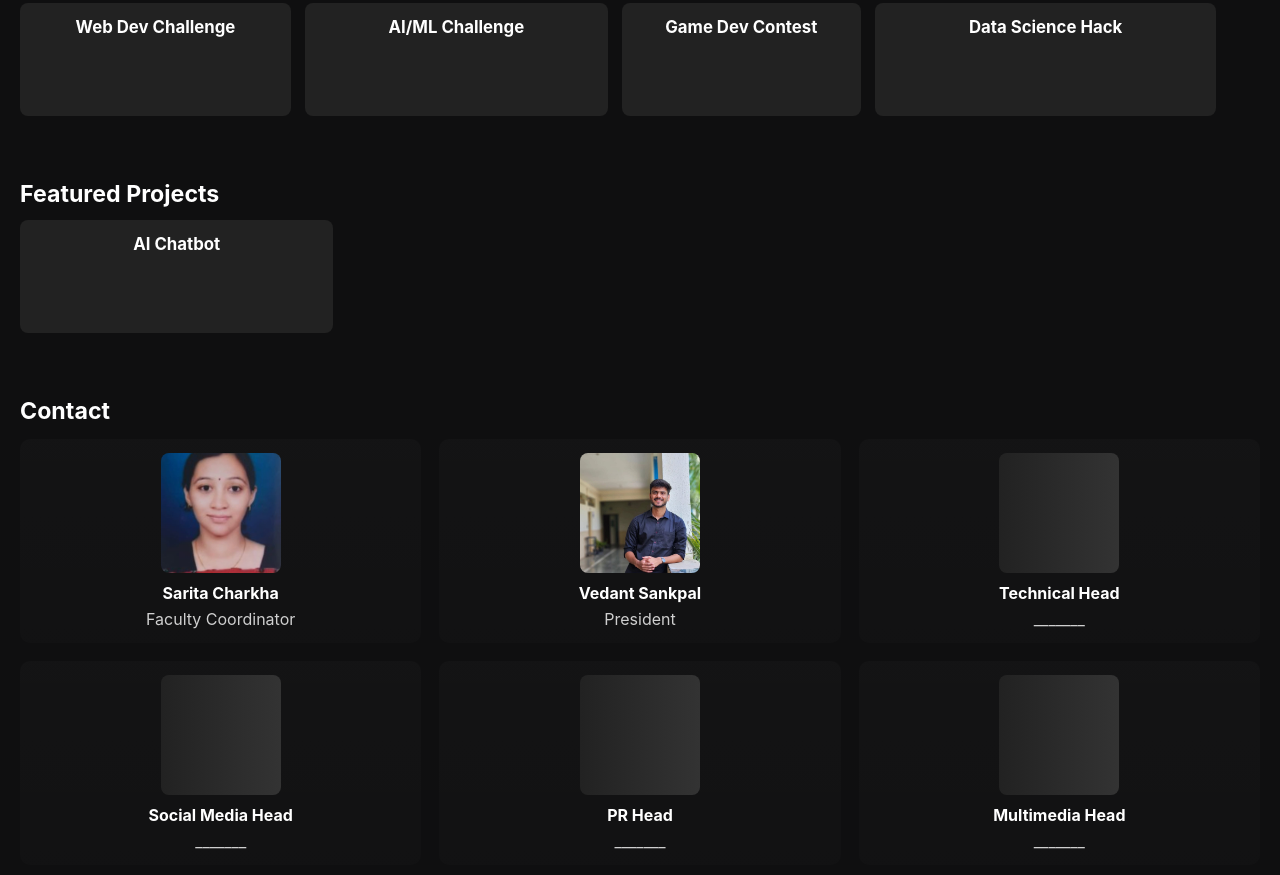
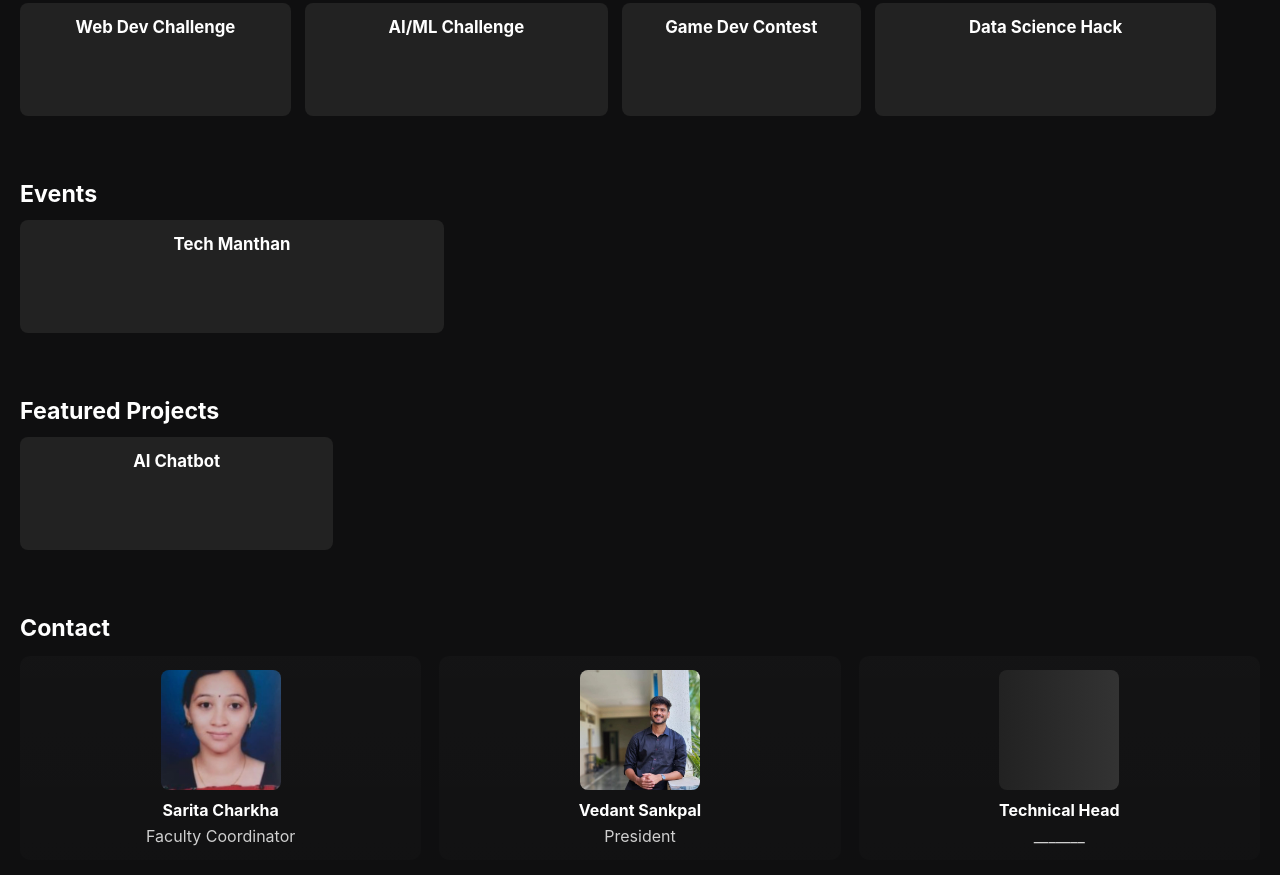
Before and after one commit to aadi21gh/meta-coders-club, a plain HTML site: page index.html in a window 1280 px wide. Shown: the part 1285-2160 px from the top of the page. Drawn offline with Linux system fonts and the light colour scheme.

Commit message:
Update index.html

```diff
--- a/index.html
+++ b/index.html
@@ -194,6 +194,19 @@
   </section>
 
   <!-- Events -->
+  <section class="row" id="events">
+    <h2>Events</h2>
+    <div class="row-posters">
+      <article class="card">
+        <div class="overlay"></div>
+        <div class="card-content">
+          <h3>Tech Manthan</h3>
+          <p>Annual coding & innovation festival of Meta Coders Club.</p>
+          <button class="modal-btn" data-modal="TechManthan">Details</button>
+        </div>
+      </article>
+    </div>
+  </section>
 
   <!-- Projects -->
   <section class="row" id="projects">
```
